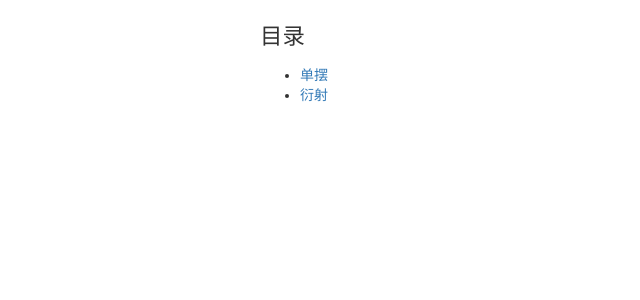
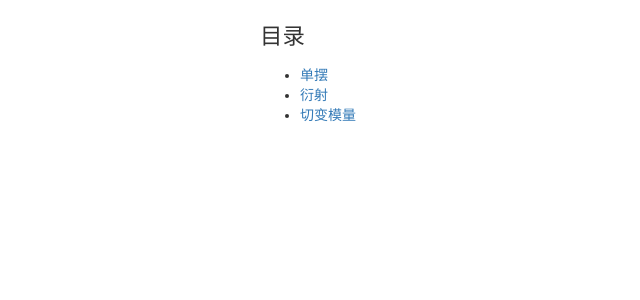
Before and after one commit to iBug/CPE-Toolbox, a Jekyll site: the page built from index.md, in a window 1280 px wide. Shown: the top 300 px of the page, without its empty margins (0-640 px from the left). Built offline with Jekyll 4.4.1, drawn with Linux system fonts in a browser that asks for light colours; nearby versions of some CDN libraries; library files that are not in the unit come from our copies.

Commit message:
Add Shear Modulus to menu

```diff
--- a/index.md
+++ b/index.md
@@ -7,3 +7,4 @@ layout: default
 
 - [单摆]({{ site.baseurl }}/Pendulum)
 - [衍射]({{ site.baseurl }}/Diffraction)
+- [切变模量]({{ site.baseurl }}/ShearModulus)
```
